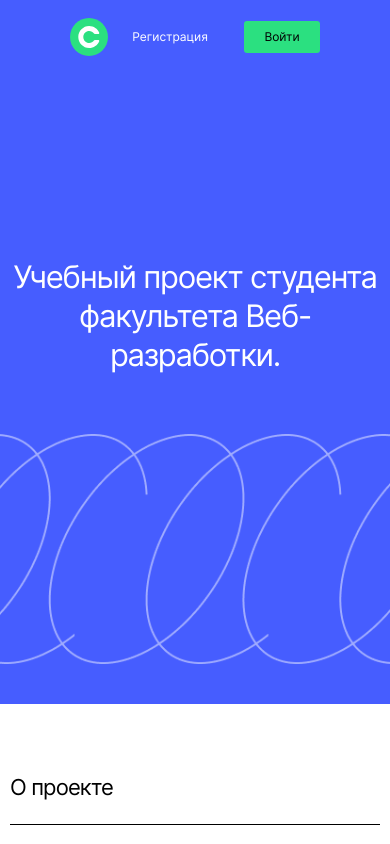
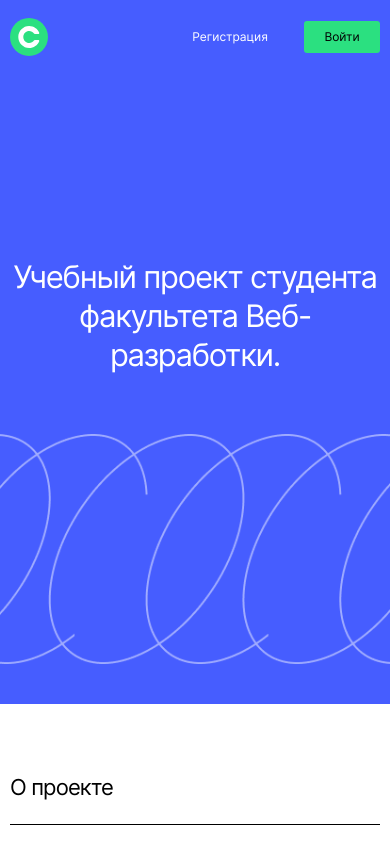
Before and after one commit to evvlboro/movies-explorer-frontend, a React (Create React App) app: page / in a window 390 px wide. Shown: the top 844 px of the page. Built offline with nearby package versions, Linux system fonts and the light colour scheme; the HTML template or start-up script is replaced by a standard one.

Commit message:
fix: header padding

```diff
--- a/src/block/header/__notlog/header__unlog.css
+++ b/src/block/header/__notlog/header__unlog.css
@@ -2,3 +2,15 @@
   background: #465DFF;
   padding: 0 70px;
 }
+
+@media (max-width: 768px) {
+  .header__notlog {
+    padding: 0 30px;
+  }
+}
+
+@media (max-width: 400px) {
+  .header__notlog {
+    padding: 0 10px;
+  }
+}
```
